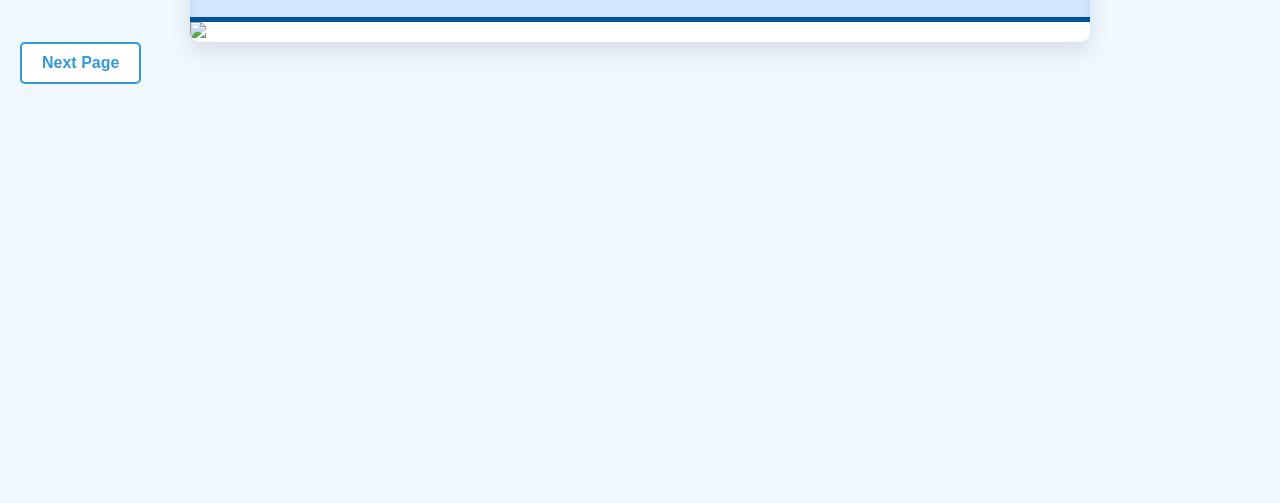
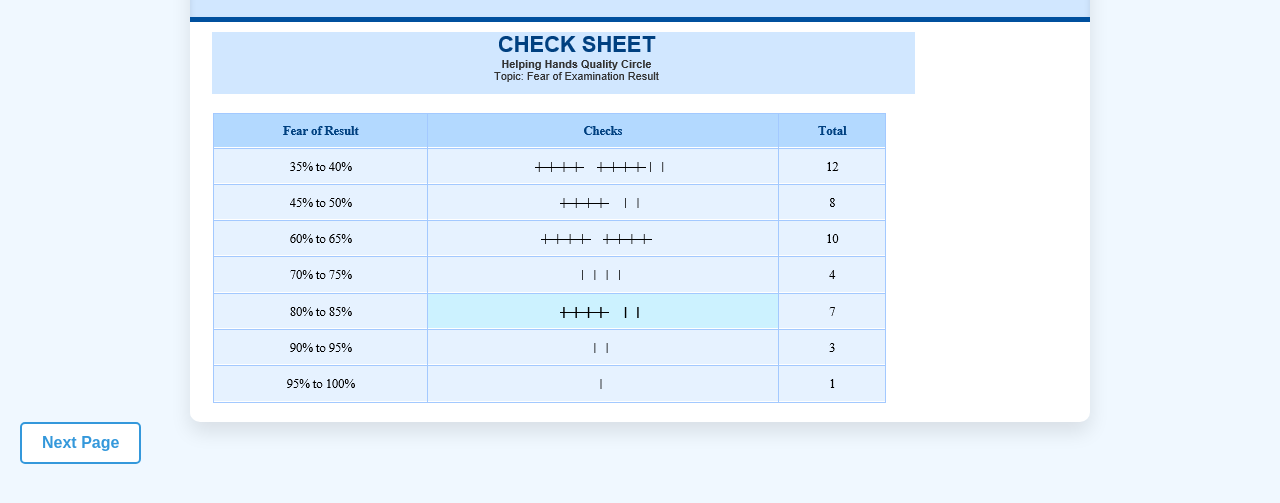
Before and after one commit to Sudeepdeve/check-shit-, a plain HTML site: page index.html in a window 1280 px wide. Shown: the part 123-626 px from the top of the page. Drawn offline with Linux system fonts and the light colour scheme.

Commit message:
Update index.html

```diff
--- a/index.html
+++ b/index.html
@@ -133,7 +133,7 @@
 
         <!-- Table Section -->
       <div class="table">
-        <img src="c.jpg">
+        <img src="c.png">
       </div>
         </div>
 
```
